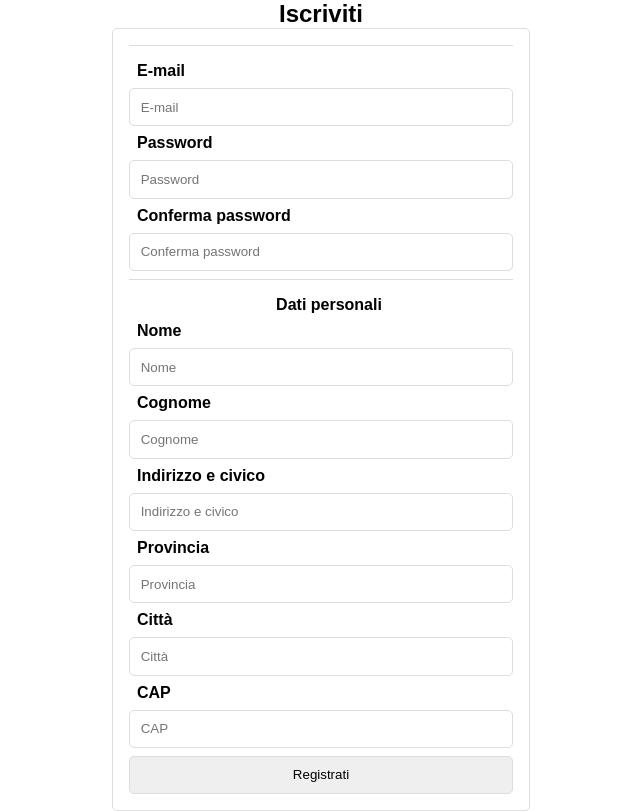
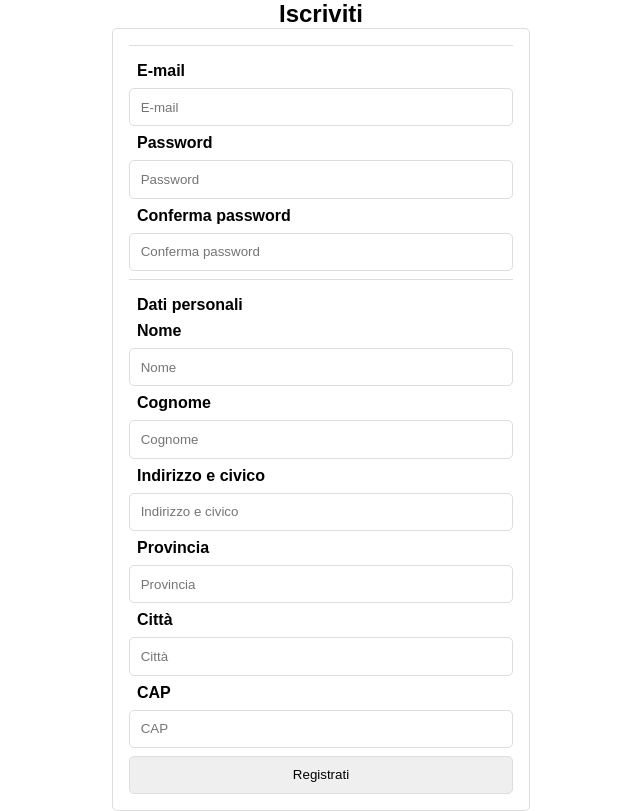
Before and after one commit to MatteoSinigaglia/MyCandies, a PHP site: page /formCliente.html in a window 1280 px wide. Shown: the whole page, without its empty margins (319-959 px from the left). Run offline with PHP 8.4, Linux system fonts and the light colour scheme.

Commit message:
Piccola modifica al css

```diff
--- a/frontend/style_MyCandies_default_prodotti_formCliente.css
+++ b/frontend/style_MyCandies_default_prodotti_formCliente.css
@@ -57,9 +57,7 @@ label, legend {
 
 legend {
   float:left;
-  text-align: center;
   width: 100%;
-  padding: 0.5em;
 }
 
 input[type="submit"], input[type="text"], input[type="password"]{
```
